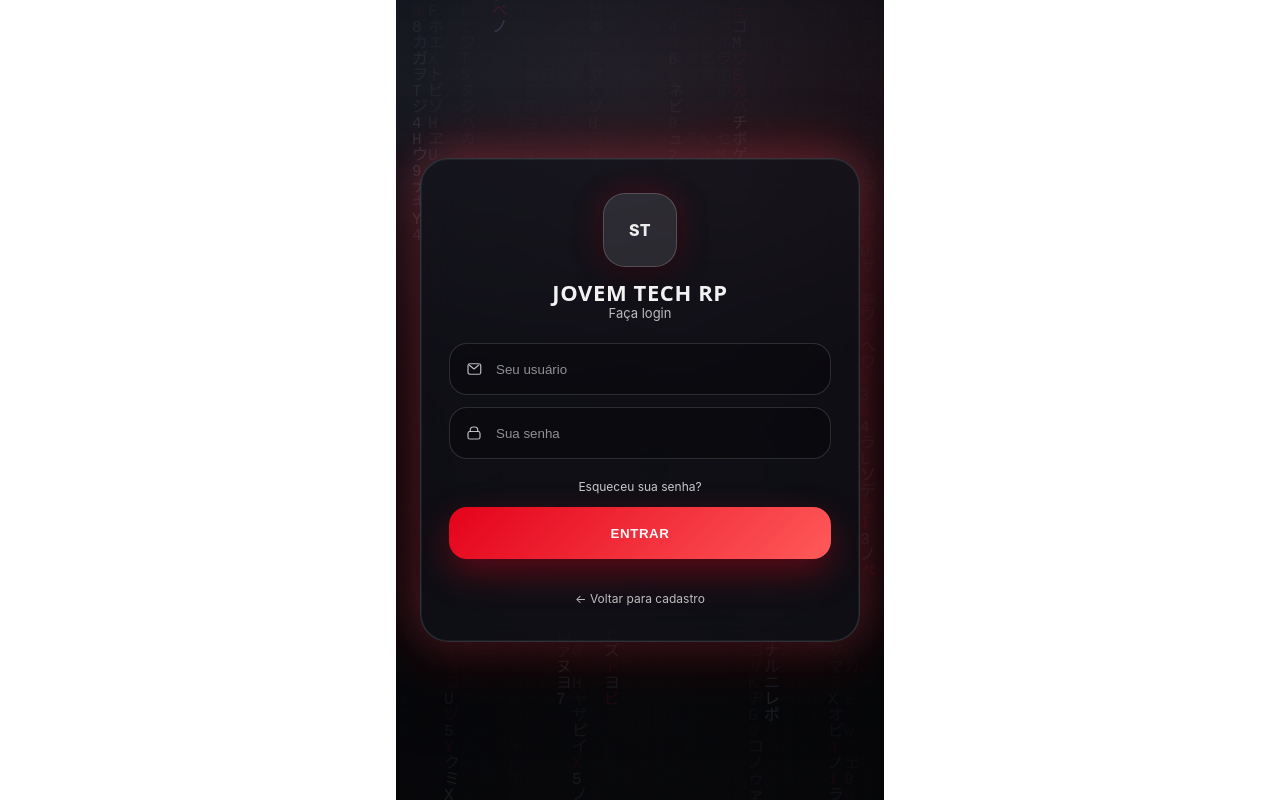
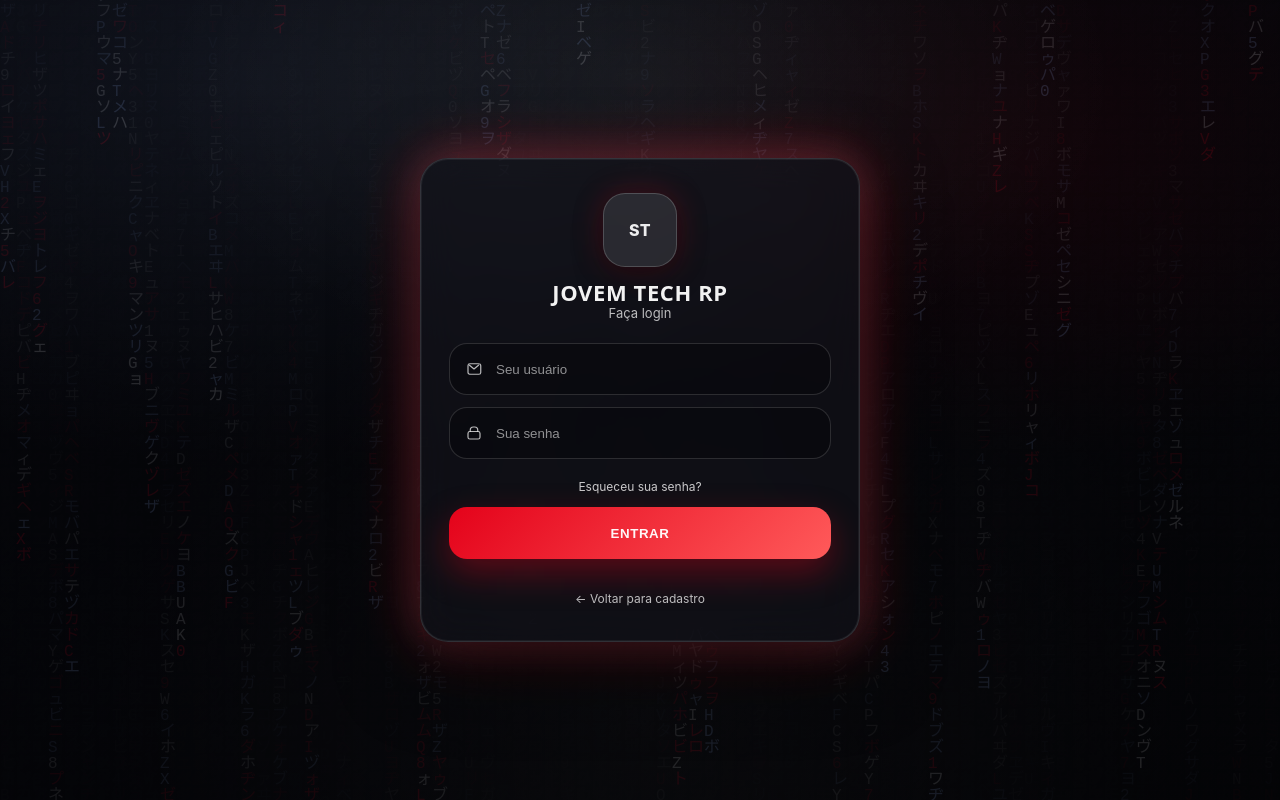
Before and after one commit to Guilhermeb-Ferrarezi/formulario, a React (Vite) app in the folder apps/web/: page /login in a window 1280 px wide. Built offline with nearby package versions, Linux system fonts and the light colour scheme; no server answers.

Commit message:
background att

```diff
--- a/apps/web/src/styles/login-matrix.css
+++ b/apps/web/src/styles/login-matrix.css
@@ -1,4 +1,8 @@
 /* src/styles/login-matrix.css */
+
+body{
+  display: inline;
+}
 
 :root {
   --st-red: #e4021a;
```
